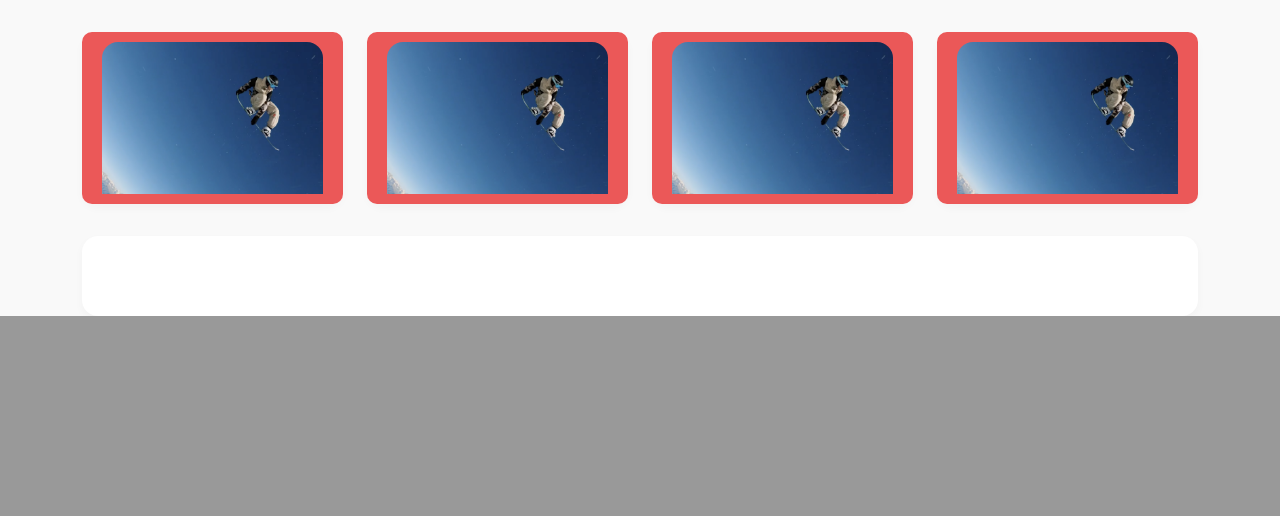
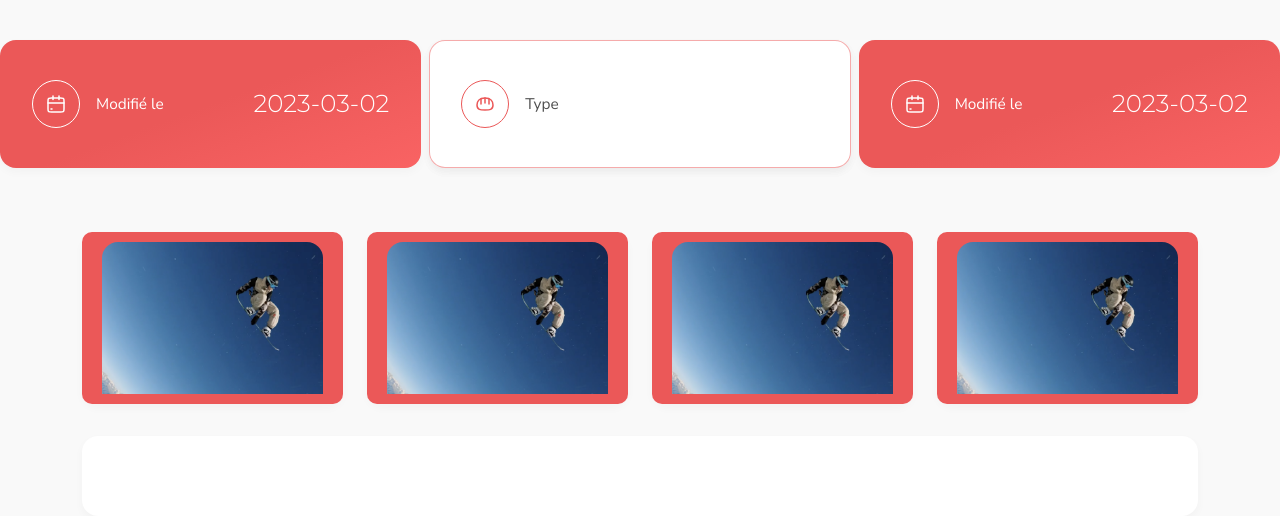
Before and after one commit to Ndl17/P6SnowTricks, a Symfony app: template templates/figure/detail.html.twig in a window 1280 px wide. Shown: the part 1024-1540 px from the top of the page. Before the commit the page ends 1340 px from the top, so only its background shows below. Run offline with Twig, Linux system fonts and the light colour scheme; the template is opened without the code that fills it, so the values that code supplies are empty; some libraries are stand-ins or nearby versions.

Commit message:
page détail rajout dates

```diff
--- a/src/DataFixtures/FigureFixtures.php
+++ b/src/DataFixtures/FigureFixtures.php
@@ -48,7 +48,8 @@ class FigureFixtures extends Fixture
     $figure->setImgName($faker->text(15));
     $figure->setVidName($faker->text(15));
     $figure->setSlug($this->slugger->slug($figure->getName())->lower());
-
+    $figure->setCreatedAt($faker->date('Y_m_d'));
+    $figure->setModifiedAt($faker->date('Y_m_d'));
     $manager->persist($figure);
   }
 
--- a/templates/figure/detail.html.twig
+++ b/templates/figure/detail.html.twig
@@ -44,6 +44,60 @@
     </div>
   </div>
 
+  <div class="row g-2 mt-5">
+    <div class="col-12 col-xl-4 mb-5">
+      <div class="card bg-gradient-light">
+        <div class="h-100 row g-0 card-body align-items-center">
+          <div class="col-auto">
+            <div class="border border-foreground sw-6 sh-6 rounded-xl d-flex justify-content-center align-items-center">
+              <i data-acorn-icon="calendar" class="text-white"></i>
+            </div>
+          </div>
+          <div class="col">
+            <div class="heading mb-0 sh-8 d-flex align-items-center lh-1-25 ps-3 text-white">Modifié le </div>
+          </div>
+          <div class="col-auto ps-3">
+            <div class="display-5 text-white">{{ figure.ModifiedAt|date('Y-m-d') }}</div>
+          </div>
+        </div>
+      </div>
+    </div>
+
+    <div class="col-12 col-xl-4 mb-5">
+      <div class="card active">
+        <div class="h-100 row g-0 card-body align-items-center">
+          <div class="col-auto">
+            <div class="sw-6 sh-6 rounded-xl d-flex justify-content-center align-items-center border border-primary">
+              <i data-acorn-icon="loaf" class="text-primary"></i>
+            </div>
+          </div>
+          <div class="col">
+            <div class="heading mb-0 sh-8 d-flex align-items-center lh-1-25 ps-3">Type</div>
+          </div>
+          <div class="col-auto ps-3">
+            <div class="display-5 text-primary">{{ figure.type }}</div>
+          </div>
+        </div>
+      </div>
+    </div>
+    <div class="col-12 col-xl-4 mb-5">
+      <div class="card bg-gradient-light">
+        <div class="h-100 row g-0 card-body align-items-center">
+          <div class="col-auto">
+            <div class="border border-foreground sw-6 sh-6 rounded-xl d-flex justify-content-center align-items-center">
+              <i data-acorn-icon="calendar" class="text-white"></i>
+            </div>
+          </div>
+          <div class="col">
+            <div class="heading mb-0 sh-8 d-flex align-items-center lh-1-25 ps-3 text-white">Modifié le </div>
+          </div>
+          <div class="col-auto ps-3">
+            <div class="display-5 text-white">{{ figure.ModifiedAt|date('Y-m-d') }}</div>
+          </div>
+        </div>
+      </div>
+    </div>
+  </div>
 
 
   <!-- Grid Start -->
@@ -52,42 +106,42 @@
   <div class="container">
     <div class="row mt-5">
 
-      <!-- Card Film 1 -->
+      <!-- Card img 1 -->
 
       <div class="col-3">
         <div class="card">
 
 
-          <button type="button" class="btn btn-primary btnfilm" data-bs-toggle="modal" data-bs-target="#film1">
+          <button type="button" class="btn btn-primary btnfilm" data-bs-toggle="modal" data-bs-target="#img1">
             <img src="../assets/img/trickshome.png" class="card-img-top sh-19" alt="card image" />
           </button>
         </div>
       </div>
 
-      <!-- Card Film 2 -->
+      <!-- Card img 2 -->
 
       <div class="col-3">
         <div class="card">
-          <button type="button" class="btn btn-primary btnfilm" data-bs-toggle="modal" data-bs-target="#film2">
+          <button type="button" class="btn btn-primary btnfilm" data-bs-toggle="modal" data-bs-target="#img2">
             <img src="../assets/img/trickshome.png" class="card-img-top sh-19" alt="card image" />
           </button>
         </div>
       </div>
 
-      <!-- Card Film 3 -->
+      <!-- Card img 3 -->
 
       <div class="col-3">
         <div class="card mb-5">
-          <button type="button" class="btn btn-primary btnfilm" data-bs-toggle="modal" data-bs-target="#film3">
+          <button type="button" class="btn btn-primary btnfilm" data-bs-toggle="modal" data-bs-target="#img3">
             <img src="../assets/img/trickshome.png" class="card-img-top sh-19" alt="card image" />
           </button>
         </div>
       </div>
 
-
+      <!-- Card img 4 -->
       <div class="col-3">
         <div class="card mb-5">
-          <button type="button" class="btn btn-primary btnfilm" data-bs-toggle="modal" data-bs-target="#film3">
+          <button type="button" class="btn btn-primary btnfilm" data-bs-toggle="modal" data-bs-target="#img4">
             <img src="../assets/img/trickshome.png" class="card-img-top sh-19" alt="card image" />
           </button>
         </div>
@@ -101,6 +155,7 @@
       <div class="col">
         <div class="card">
           <div class="card-body">
+            <h1 class="text-center font-weight-bold">{{figure.name}}</h1>
             <p class="text-center">{{figure.description}}</p>
           </div>
         </div>
```
Also changed, not shown: migrations/Version20230305225847.php (added, +31 -0 lines), src/Entity/Figure.php (+30 -0 lines). Lines whose indentation alone changed are shown as unchanged.
